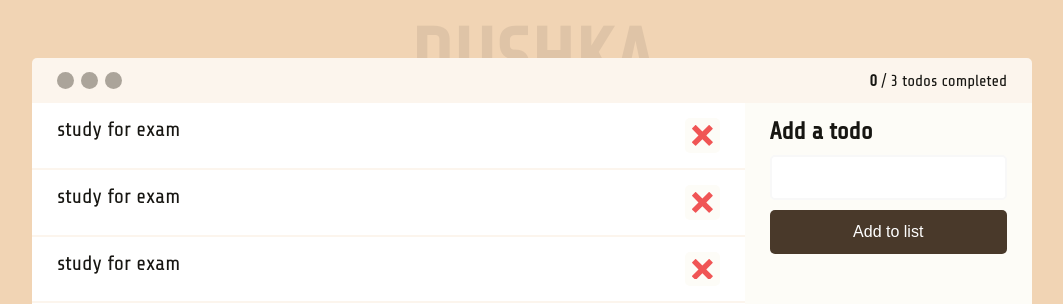
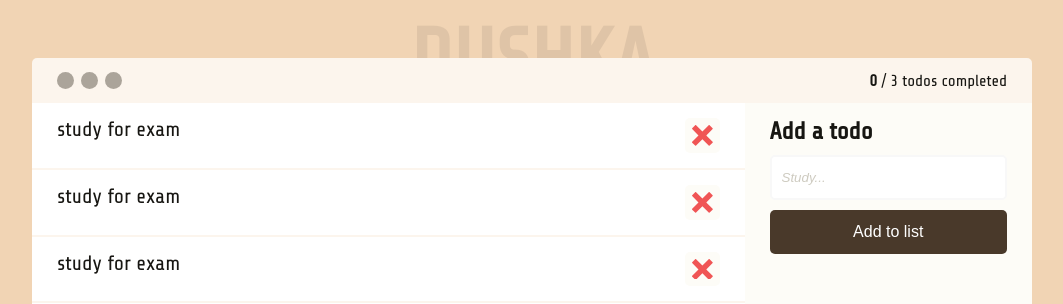
Before and after one commit to ayPromise/Dushka, a React (Vite) app: page / in a window 1280 px wide. Shown: the top 304 px of the page, without its empty margins (108-1171 px from the left). Built offline with nearby package versions, Linux system fonts and the light colour scheme.

Commit message:
feat: updated SideBar v0.1.1 component

```diff
--- a/src/components/SideBar/AddTodoForm.tsx
+++ /dev/null
@@ -1,14 +0,0 @@
-import styles from "./SideBar.module.scss"
-import Button from "../Button"
-
-const AddTodoForm = () => {
-    return (
-        <form className={styles.addForm}>
-            <h3 className={styles.addTitle}>Add a todo</h3>
-            <input type="text" className={styles.addInput} />
-            <Button>Add to list</Button>
-        </form>
-    )
-}
-
-export default AddTodoForm
--- a/src/components/SideBar/SideBar.module.scss
+++ b/src/components/SideBar/SideBar.module.scss
@@ -26,7 +26,12 @@
             border: 2px solid variables.$border-color;
             border-radius: 5px;
             padding-block: 13px;
-            padding-inline: 5px;
+            padding-left: 10px;
+            font-style: italic;
+
+            &::placeholder{
+                color: lighten(variables.$main-text, 70);
+            }
         }
 
     }
--- a/src/components/SideBar/index.tsx
+++ b/src/components/SideBar/index.tsx
@@ -1,11 +1,42 @@
-import AddTodoForm from "./AddTodoForm"
+import { useState } from "react"
+import type { TodoItem } from "../../types/TodoItem"
+import Button from "../Button"
 import SideActions from "./SideActions"
 import styles from "./SideBar.module.scss"
 
-const SideBar = () => {
+interface SideBarProps {
+    handleAddItem: (newItem: TodoItem) => void
+}
+
+const SideBar: React.FC<SideBarProps> = ({ handleAddItem }) => {
+    const [content, setContent] = useState<string>("")
+
+    const handleChange = (event: React.ChangeEvent<HTMLInputElement>) => {
+        const newValue = event.target.value
+        setContent(newValue)
+    }
+
+    const handleClick = () => {
+        if (content) {
+            const newItem: TodoItem = {
+                content,
+                completed: false
+            }
+            handleAddItem(newItem)
+            setContent("")
+        }
+    }
+
     return (
         <aside className={styles.sidebar}>
-            <AddTodoForm />
+
+            {/** Add todo item */}
+            <form className={styles.addForm}>
+                <h3 className={styles.addTitle}>Add a todo</h3>
+                <input type="text" className={styles.addInput} onChange={handleChange} value={content} placeholder="Study..." />
+                <Button onClick={handleClick}>Add to list</Button>
+            </form>
+
             <SideActions />
         </aside>
     )
```
